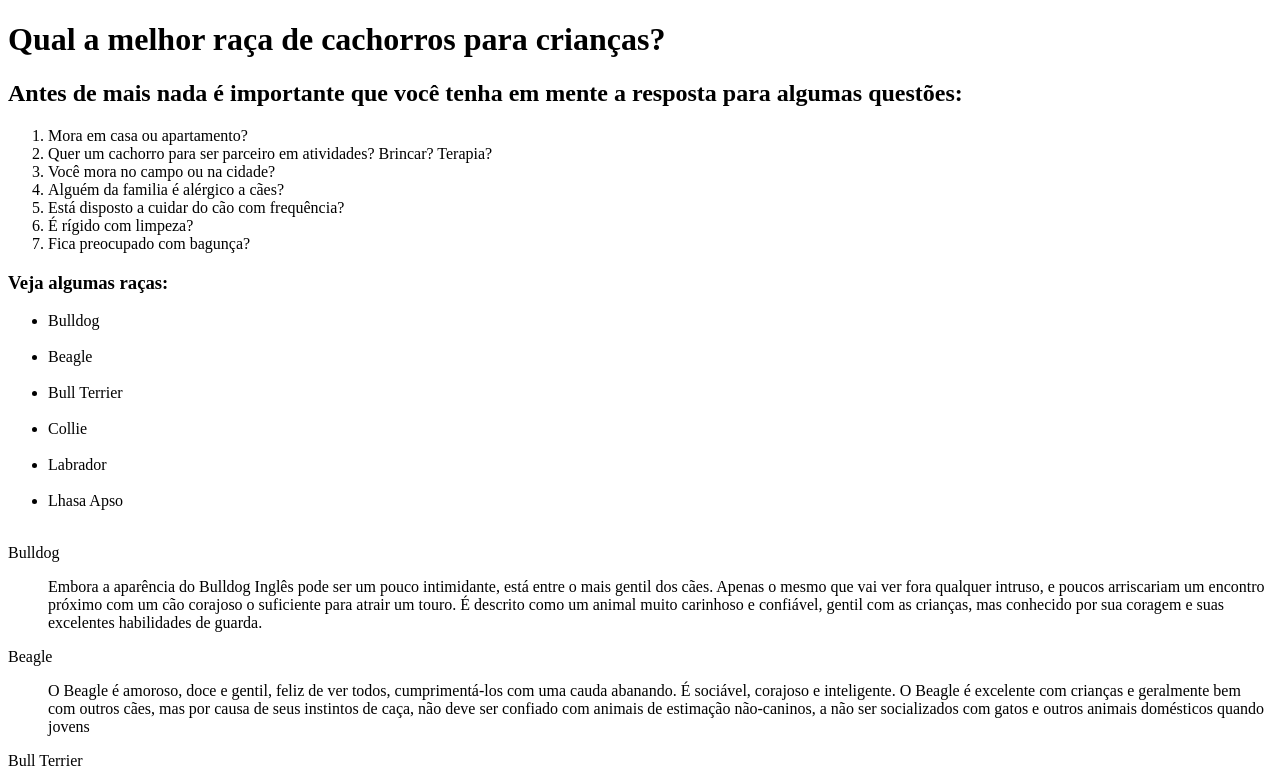
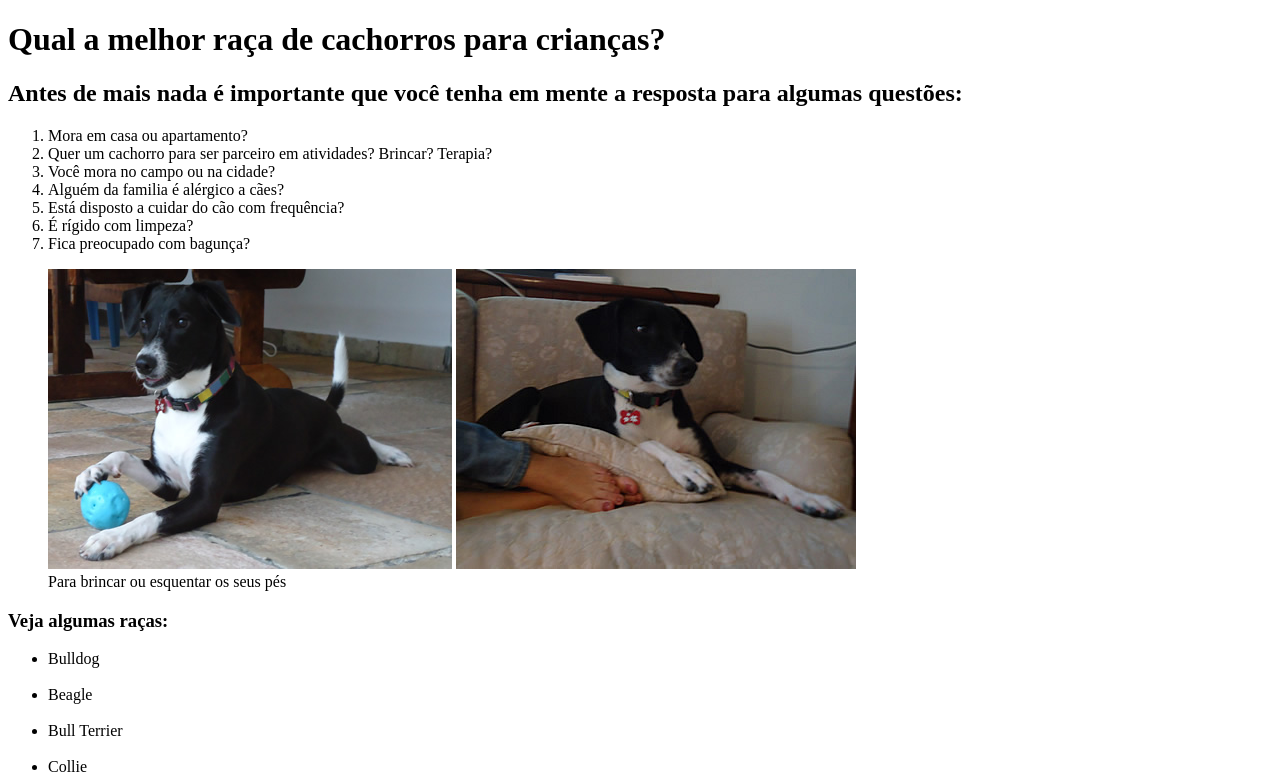
Before and after one commit to JoaoTosetti/livro, a plain HTML site: page html5-css3/cap02/projeto_inicio/curiosidades.html in a window 1280 px wide. Shown: the top 783 px of the page. Drawn offline with Linux system fonts and the light colour scheme.

Commit message:
finalização da atividade 5

```diff
--- a/html5-css3/cap02/projeto_inicio/curiosidades.html
+++ b/html5-css3/cap02/projeto_inicio/curiosidades.html
@@ -30,6 +30,12 @@
         <li>É rígido com limpeza?</li>
         <li>Fica preocupado com bagunça?</li>
     </ol>
+
+    <figure>
+        <img src="Multimidia/bolinha.JPG" alt="brincando com a bolinha">
+        <img src="Multimidia/esquentar-pes.JPG" alt="esquentando os pés">
+        <figcaption>Para brincar ou esquentar os seus pés</figcaption>
+    </figure>
 
     <h3> Veja algumas raças:</h3>
 
```
Also changed, not shown: html5-css3/cap02/projeto_inicio/quem-somos.html (+1 -1 lines).
